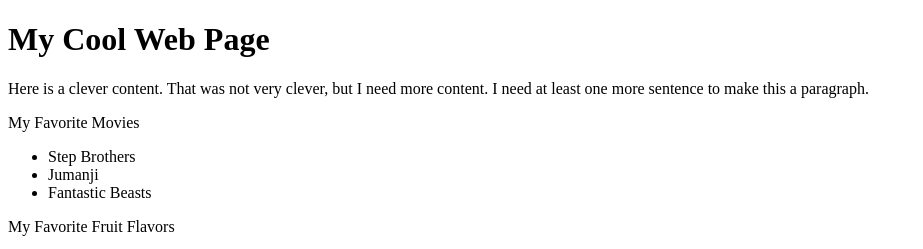
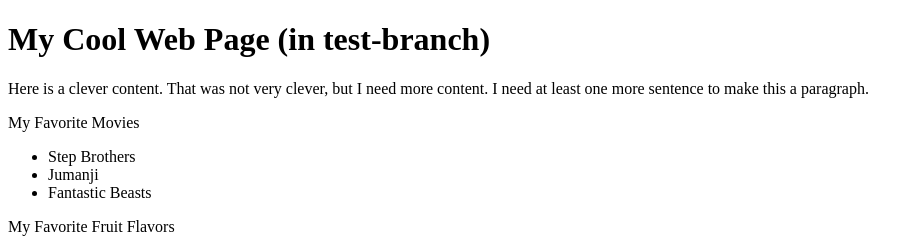
Before and after one commit to Chrle1/Stylin-with-css, a plain HTML site: page index.html in a window 1280 px wide. Shown: the top 249 px of the page, without its empty margins (0-923 px from the left). Drawn offline with Linux system fonts and the light colour scheme.

Commit message:
Update index.html

```diff
--- a/index.html
+++ b/index.html
@@ -4,7 +4,7 @@
    <title>My Cool Web Page</title>
   </head>
   <body>
-    <h1>My Cool Web Page</h1>
+    <h1>My Cool Web Page (in test-branch)</h1>
     <p>Here is a clever content. That was not very clever, but I need more content. I need at least one more sentence to make this a paragraph.</p>
     <p>My Favorite Movies</p>
 
```
